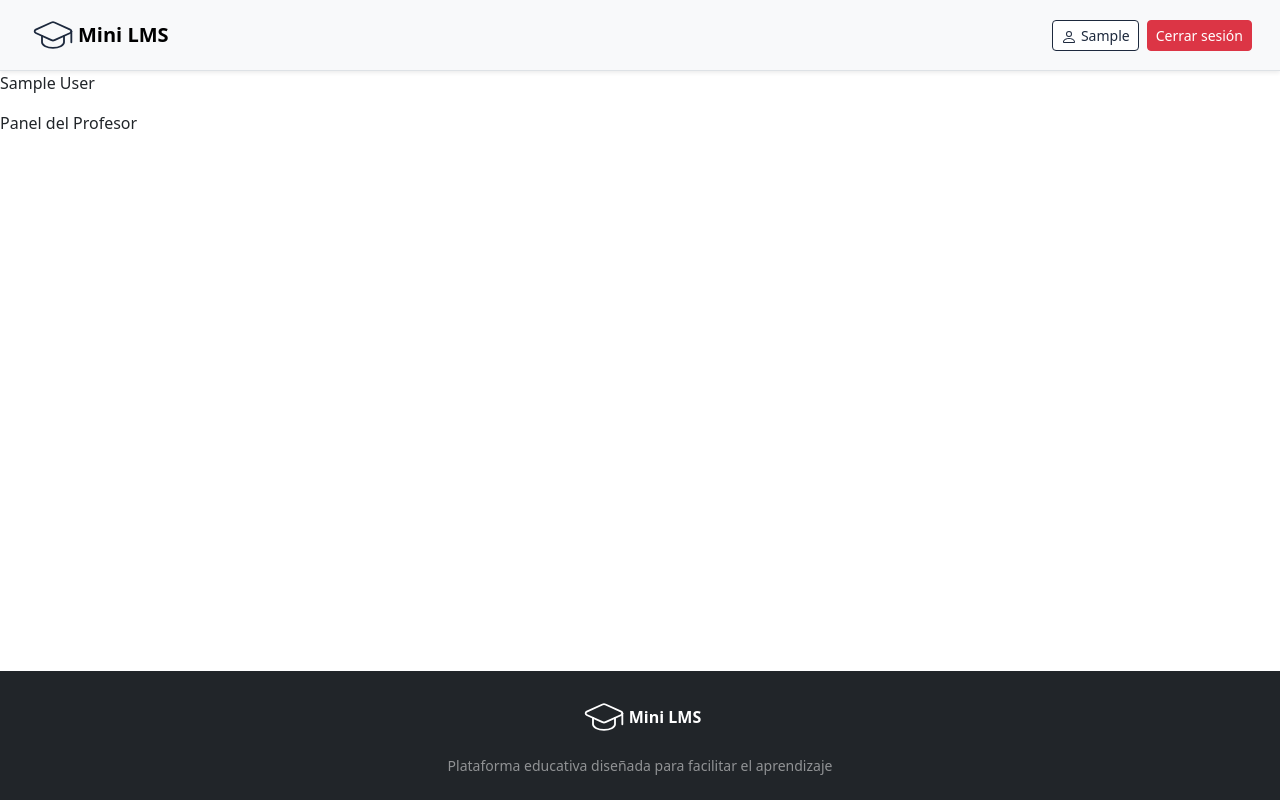
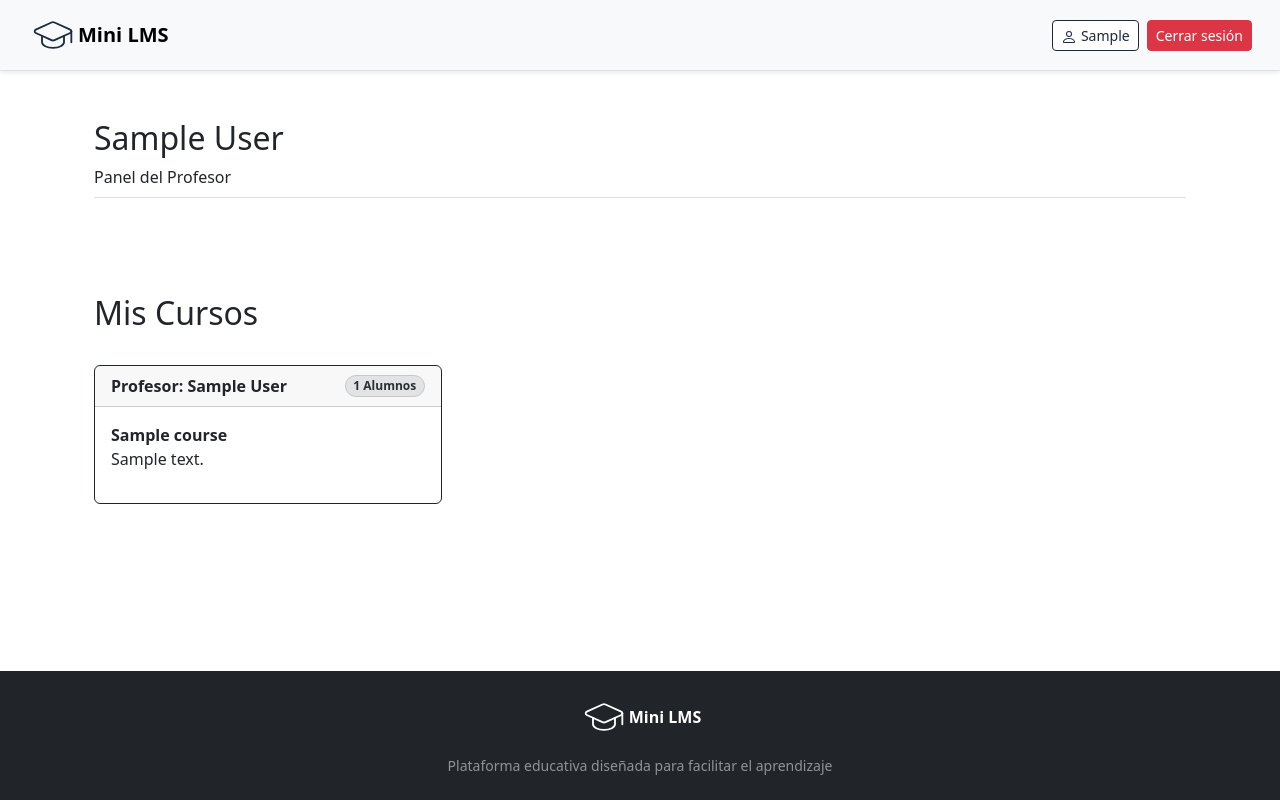
Before and after one commit to 3acarbonell/MiniLMS, a Django app: template core/templates/core/dashboard/student/board_student.html in a window 1280 px wide. Run offline with Django 5.2, Linux system fonts and the light colour scheme; the template is opened without the code that fills it: values that come from a table or form of the project are taken from there, others are empty; a user stored in the database is signed in; tables that the repository leaves empty hold one stand-in row (values such as "Sample post").

Commit message:
better style for the course

```diff
--- a/core/templates/core/dashboard/student/board_student.html
+++ b/core/templates/core/dashboard/student/board_student.html
@@ -26,6 +26,17 @@
             --bs-btn-hover-color: #fff;
             --bs-btn-hover-border-color: #1d293d;
         }
+
+        .card-hover-shadow {
+            position: relative;
+            transition: transform 0.2s, box-shadow 0.2s;
+        }
+
+        .card-hover-shadow:hover {
+            transform: translateY(-5px);
+            box-shadow: 0 10px 20px rgba(0, 0, 0, 0.2) !important;
+            z-index: 10;
+        }
     </style>
 </head>
 
@@ -33,13 +44,47 @@
     {% include 'core/components/navbar.html' %}
 
     <header>
-        <div>
-            <p>{{ user.first_name }} {{ user.last_name }}</p>
-            <span>Panel del {{ user.get_role_display }}</span>
+        <div class="container px-4 py-5">
+            <div class="pb-2 border-bottom">
+                <h2>{{ user.first_name }} {{ user.last_name }}</h2>
+                <span>Panel del {{ user.get_role_display }}</span>
+            </div>
         </div>
     </header>
 
     <main class="flex-grow-1">
+        <div class="container px-4 py-5">
+            <div class="d-flex justify-content-between align-items-center mb-4">
+                <h2>Mis Cursos</h2>
+            </div>
+
+
+            <div class="row row-cols-1 row-cols-md-3 g-4">
+                {% for course in courses %}
+                <div class="col">
+                    <div class="card border-dark h-100 card-hover-shadow">
+                        <div class="card-header d-flex justify-content-between align-items-center">
+                            <span class="fw-bold">{{ course.teacher }}</span>
+                            <span
+                                class="badge rounded-pill bg-secondary-subtle text-secondary-emphasis border border-secondary-subtle">
+                                {{ course.student_count }} Alumnos
+                            </span>
+                        </div>
+                        <div class="card-body">
+                            <span class="fw-bold">{{ course.title }}</span>
+                            <p class="card-text">{{ course.description}}</p>
+
+                            <a class="course-card stretched-link" href="{% url 'landing_page:index'%}"></a>
+                        </div>
+                    </div>
+                </div>
+                {% empty %}
+                <div class="col-12">
+                    <p class="text-center">Aún no perteneces a ningún curso</p>
+                </div>
+                {% endfor %}
+            </div>
+        </div>
     </main>
 
     <footer class="bg-dark text-white py-4">
--- a/core/views.py
+++ b/core/views.py
@@ -67,7 +67,11 @@ def dashboard_student(request):
     if request.user.role != 'student':
         return redirect('index')
 
-    return render(request, "core/dashboard/student/board_student.html")
+    courses = Course.objects.filter(students=request.user)
+
+    return render(request, "core/dashboard/student/board_student.html", {
+        'courses': courses
+    })
 
 
 class CourseCreateView(CreateView):
```
Also changed, not shown: core/templates/core/dashboard/teacher/board_teacher.html (+36 -4 lines).
